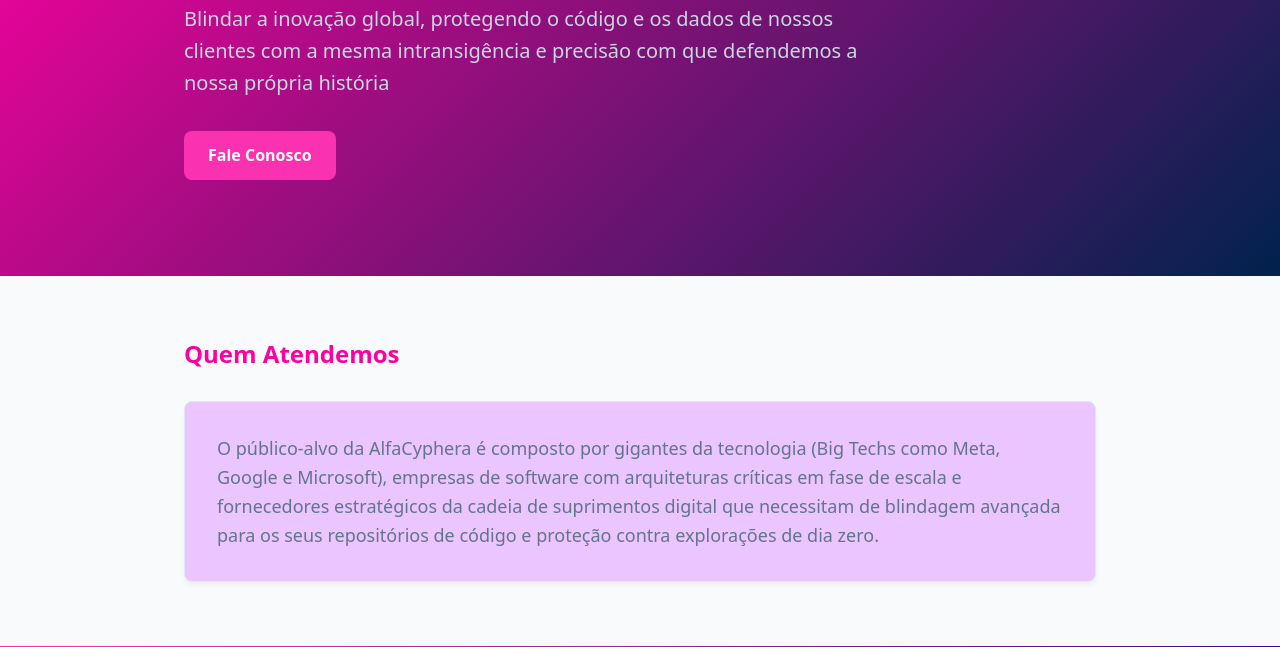
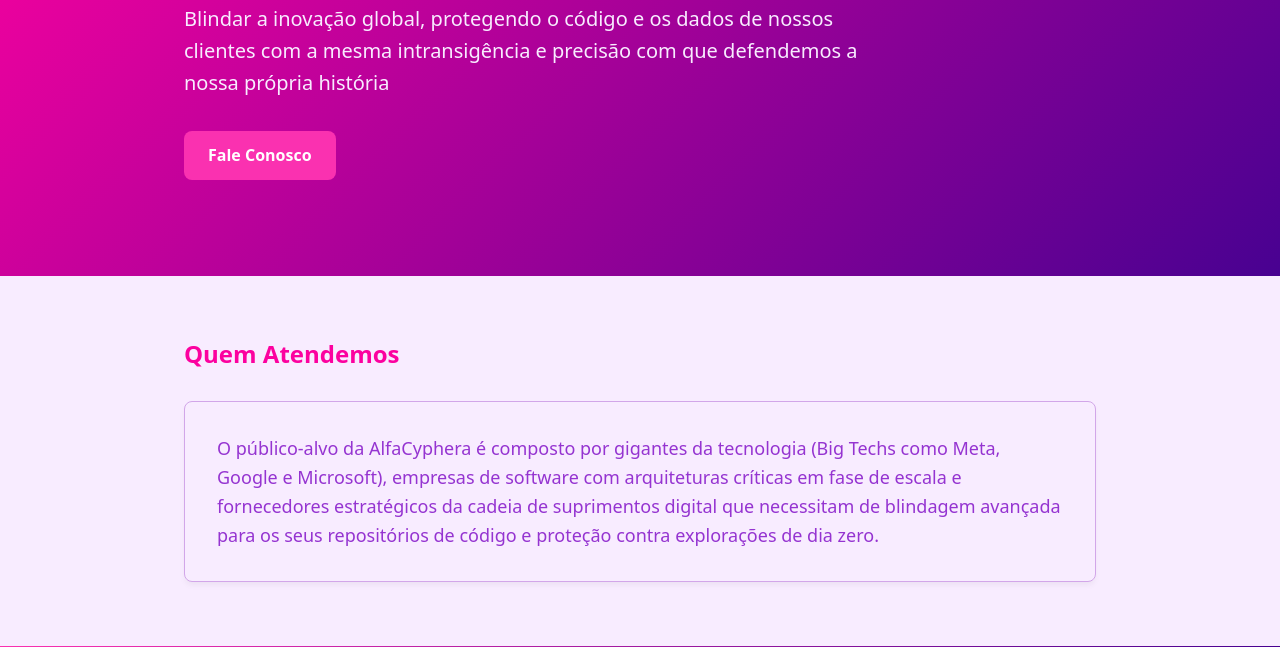
Before and after one commit to Soniamaria-dev/alfa-cyphera-site, an Astro site: page / in a window 1280 px wide. Shown: the part 275-922 px from the top of the page. Built offline with nearby package versions, Linux system fonts and the light colour scheme; Astro itself is replaced by a stand-in of ours.

Commit message:
feat: adiciona estilos, imagens e componente de cartão

```diff
--- a/src/components/Footer.astro
+++ b/src/components/Footer.astro
@@ -26,9 +26,10 @@ const anoAtual = new Date().getFullYear();
 
 <style>
 	.rodape {
-		background-color: var(--cor-primaria);
+		background-color: var(--cor-primaria-footer);
 		color: var(--cor-texto-invertido);
 		margin-top: auto;
+		background: var(--degrade-marca-footer);
 	}
 
 	.faixa-topo {
--- a/src/styles/global.css
+++ b/src/styles/global.css
@@ -1,22 +1,31 @@
 /* src/styles/global.css */
 :root {
   /* Paleta de Cores baseada no Logo */
-  --cor-primaria: #FC019F; /* Quase preto */
-  --cor-secundaria: #fa31b0; /* Azul escuro do degradê (links e botões) */
-  --cor-destaque: #480191; /* Azul claro do degradê (decorativo) */
-  --cor-fundo: #ebc5ff;
-  --cor-fundo-alt: #f8fafc;
-  --cor-texto: #334155;
-  --cor-texto-secundario: #64748b;
+  --cor-primaria: #FC019F; /* Quase rosa */
+  --cor-primaria-botao: #8940cc;
+  --cor-primaria-footer: #e9b5f3;
+  --cor-secundaria: #fa31b0;
+  --cor-secundaria-footer: #e997cb;
+  --cor-destaque: #480191;
+  --cor-destaque-footer: #dac3f1;
+  --cor-fundo: #f8ecff;
+  --cor-fundo-alt: #f8ecff;
+  --cor-texto: #9534d1;
+  --cor-texto-secundario: #9534d1;
   --cor-texto-invertido: #ffffff;
-  --cor-texto-invertido-suave: #cbd5e1;
-  --cor-borda: #e2e8f0;
+  --cor-texto-invertido-suave: #f8ecff;
+  --cor-borda: #d2a6e9;
 
   /* Variável para o Hero */
-  --cor-hero-fim: #00224d;
+  --cor-hero-fim: #480191;
 
   /* Degradês Globais */
   --degrade-marca: linear-gradient(
+    90deg,
+    var(--cor-secundaria),
+    var(--cor-destaque)
+  );
+  --degrade-marca-footer: linear-gradient(
     90deg,
     var(--cor-secundaria),
     var(--cor-destaque)
@@ -102,6 +111,6 @@ a:hover {
 }
 
 .btn:hover {
-  background-color: var(--cor-primaria);
+  background-color: var(--cor-primaria-botao);
   text-decoration: none;
 }
```
